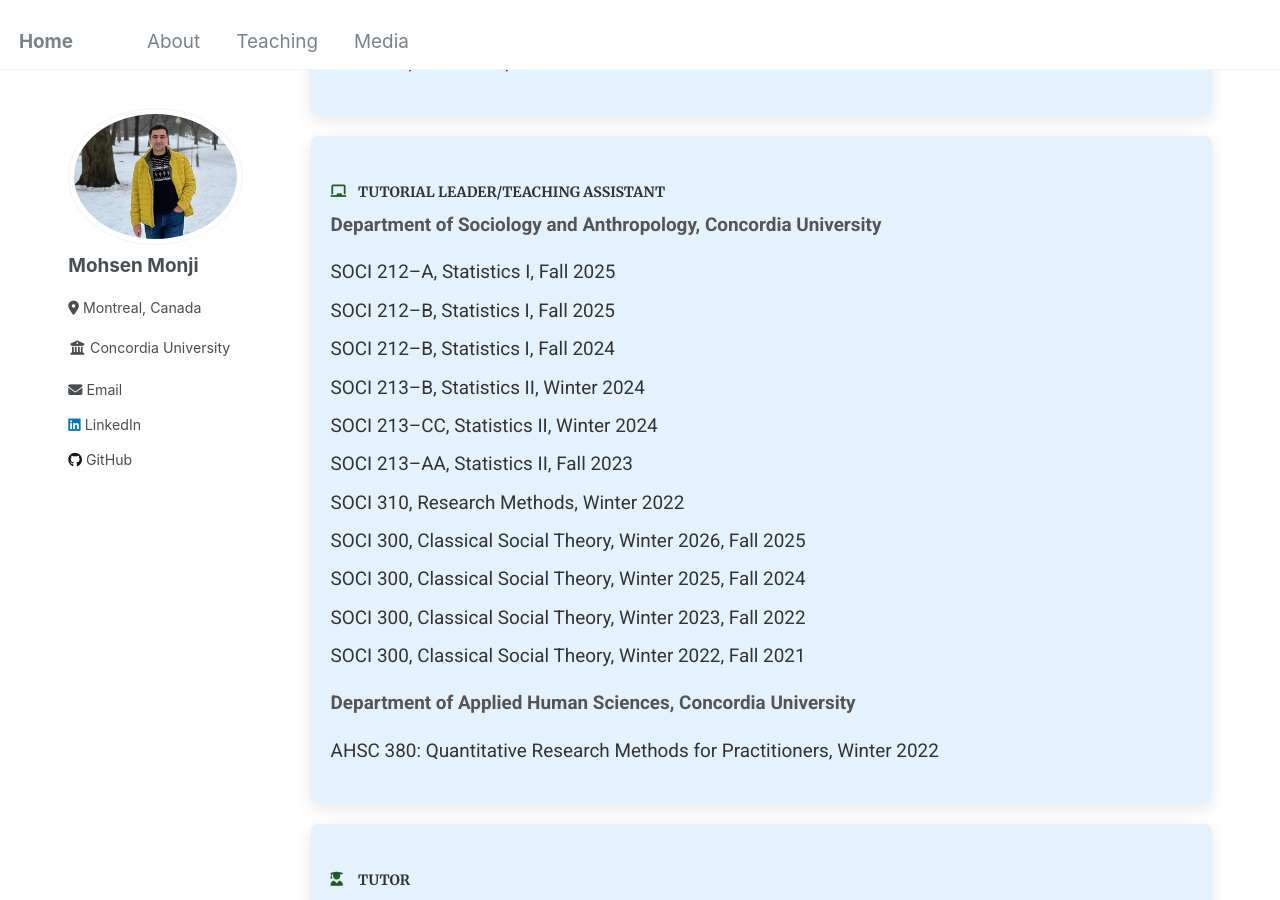
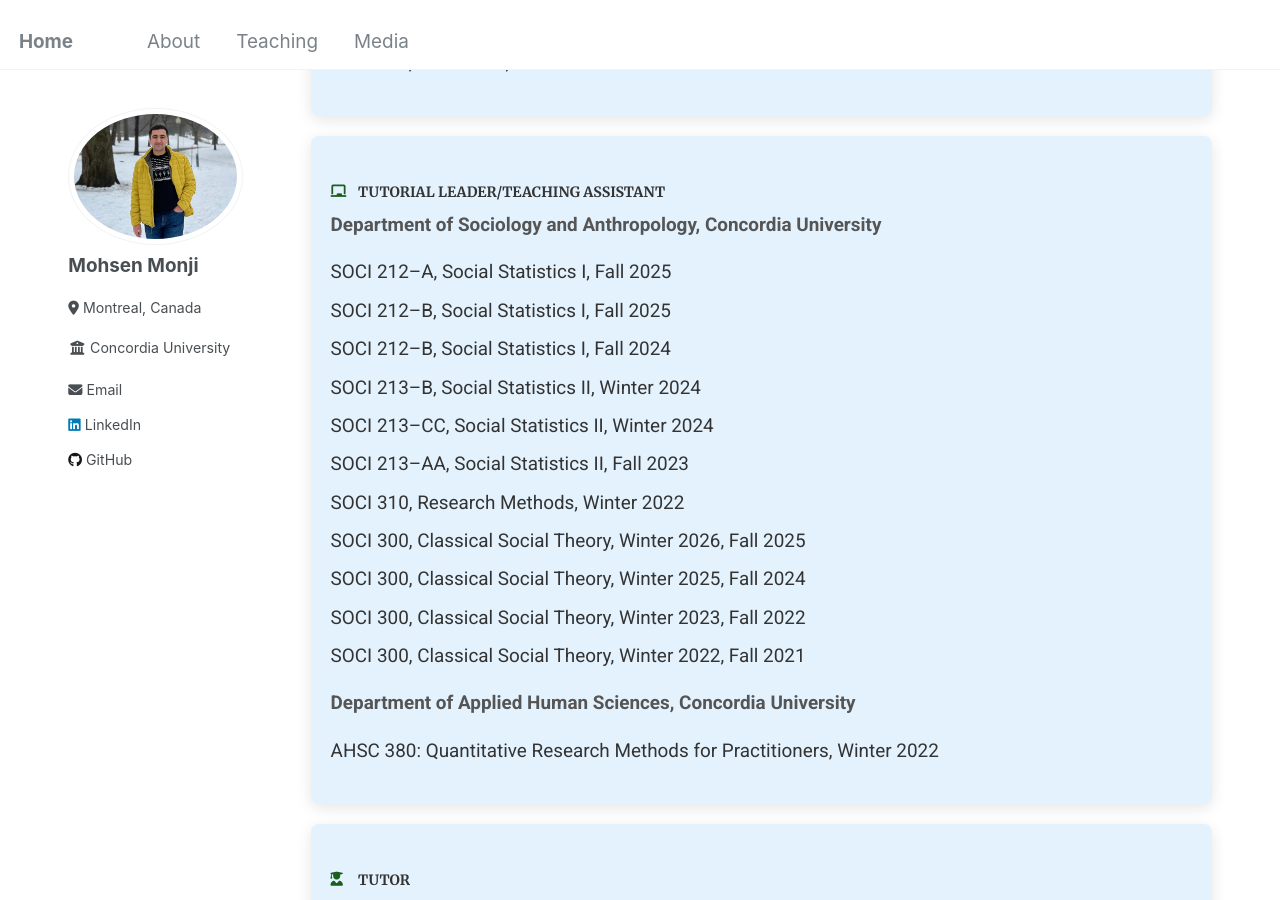
Before and after one commit to Mohsnmonji/mohsnmonji.github.io, a Jekyll site: the page built from _pages/teaching.md, in a window 1280 px wide and 900 px high, scrolled down 685 px. Built offline with Jekyll 4.4.1, drawn with Linux system fonts in a browser that asks for light colours.

Commit message:
Update teaching.md

```diff
--- a/_pages/teaching.md
+++ b/_pages/teaching.md
@@ -92,12 +92,12 @@ author_profile: true
 
 <p><strong>Department of Sociology and Anthropology, Concordia University</strong></p>
 <ul>
-  <li>SOCI 212–A, Statistics I, Fall 2025</li>
-  <li>SOCI 212–B, Statistics I, Fall 2025</li>
-  <li>SOCI 212–B, Statistics I, Fall 2024</li>
-  <li>SOCI 213–B, Statistics II, Winter 2024</li>
-  <li>SOCI 213–CC, Statistics II, Winter 2024</li>
-  <li>SOCI 213–AA, Statistics II, Fall 2023</li>
+  <li>SOCI 212–A, Social Statistics I, Fall 2025</li>
+  <li>SOCI 212–B, Social Statistics I, Fall 2025</li>
+  <li>SOCI 212–B, Social Statistics I, Fall 2024</li>
+  <li>SOCI 213–B, Social Statistics II, Winter 2024</li>
+  <li>SOCI 213–CC, Social Statistics II, Winter 2024</li>
+  <li>SOCI 213–AA, Social Statistics II, Fall 2023</li>
     <li>SOCI 310, Research Methods, Winter 2022</li>
    <li>SOCI 300, Classical Social Theory, Winter 2026, Fall 2025</li>
   <li>SOCI 300, Classical Social Theory, Winter 2025, Fall 2024</li>
```
